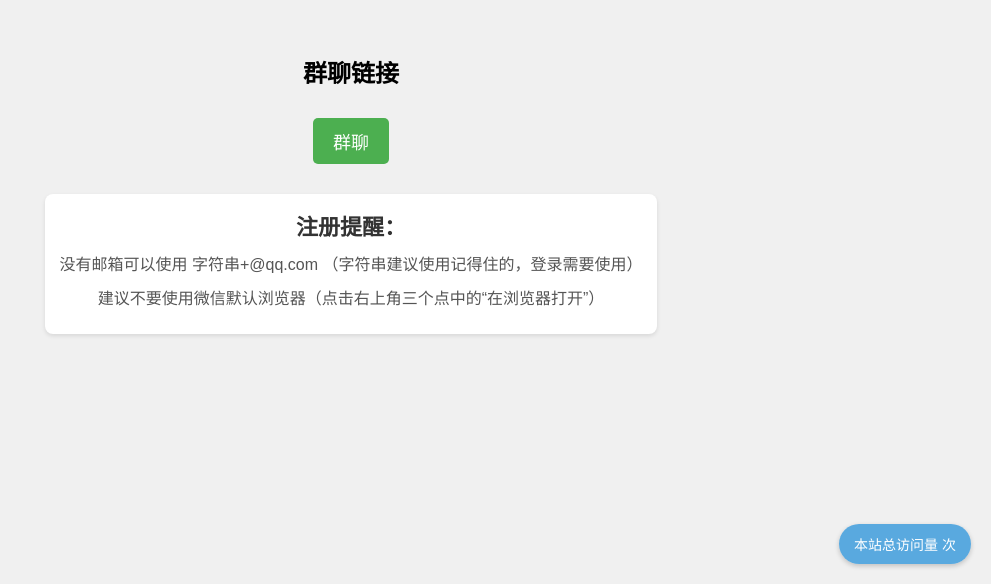
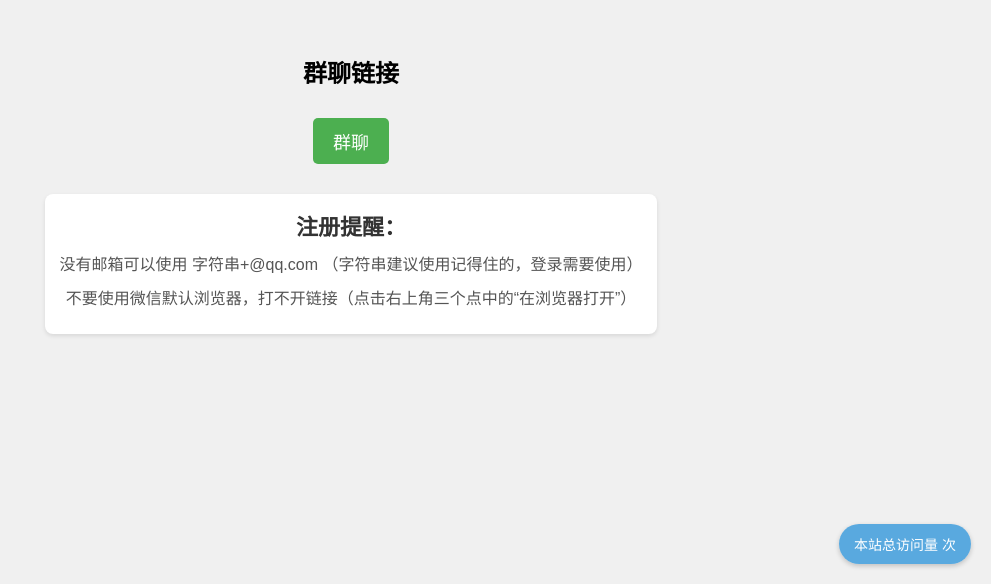
Before and after one commit to zhengddzz/qq, a plain HTML site: page index.html in a window 1280 px wide. Shown: the part 216-800 px from the top of the page, without its empty margins (289-1280 px from the left). Drawn offline with Linux system fonts and the light colour scheme.

Commit message:
Update index.html

```diff
--- a/index.html
+++ b/index.html
@@ -80,7 +80,7 @@
     <div class="intro">
         <h3>注册提醒：</h3>
         <p>没有邮箱可以使用 字符串+@qq.com （字符串建议使用记得住的，登录需要使用）</p>
-        <p>建议不要使用微信默认浏览器（点击右上角三个点中的“在浏览器打开”）</p>
+        <p>不要使用微信默认浏览器，打不开链接（点击右上角三个点中的“在浏览器打开”）</p>
         <p></p>
     </div>
 
```
